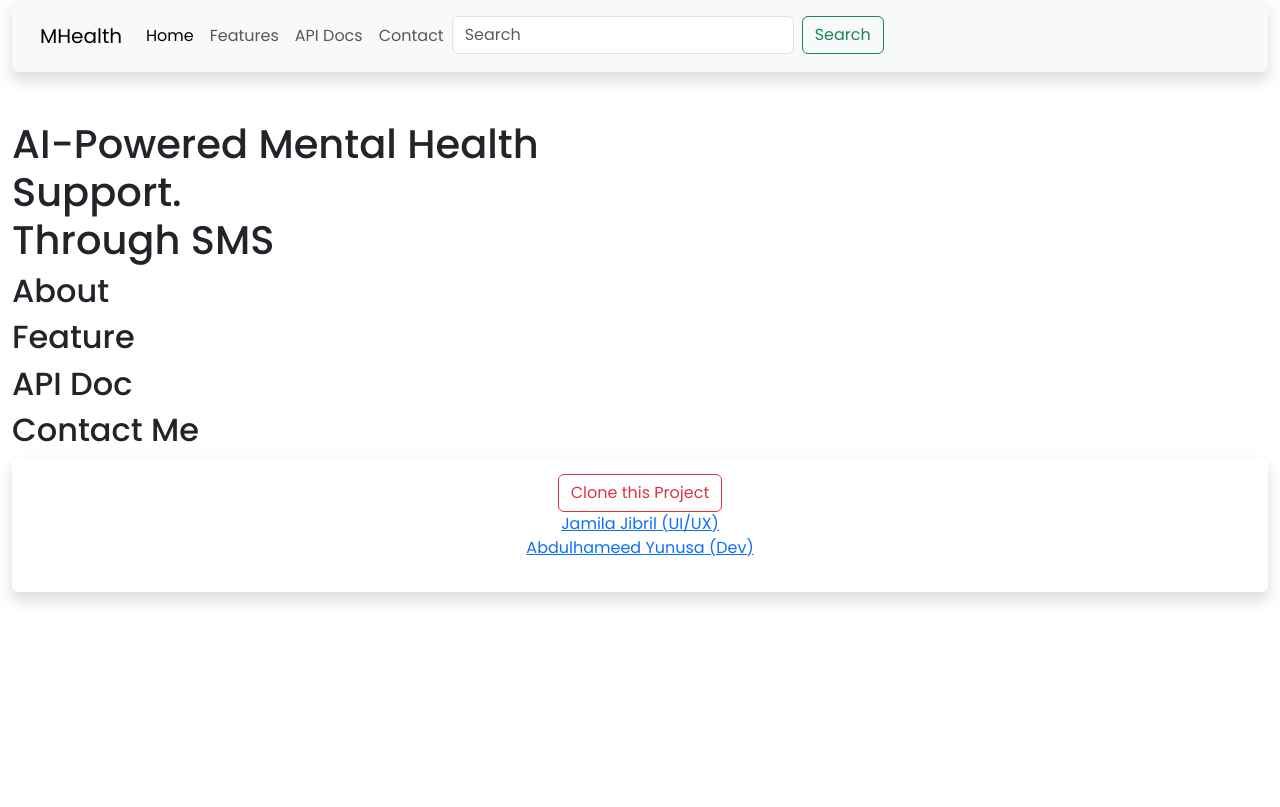
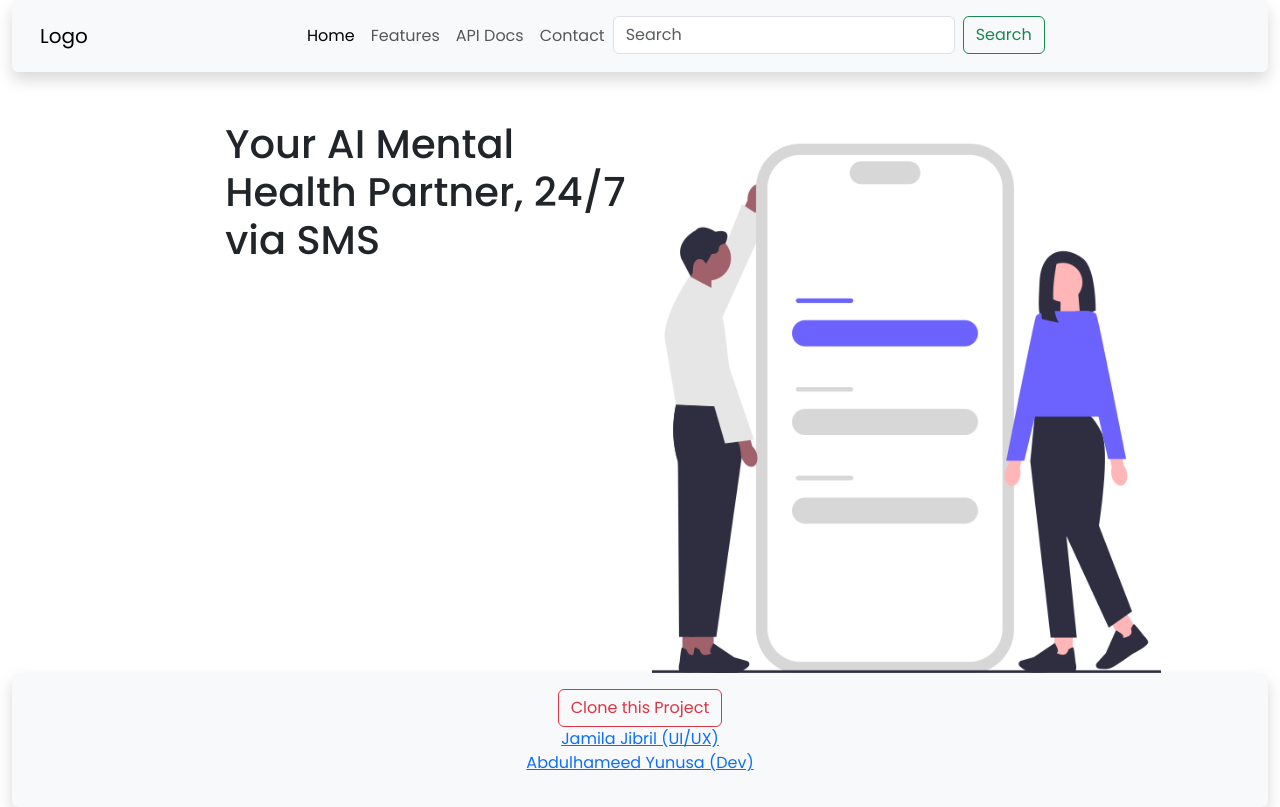
Before and after one commit to ayhameed/Twillio_Challenge, a website: page src/index.html in a window 1280 px wide. Drawn offline with nearby package versions, Linux system fonts and the light colour scheme.

Commit message:
fixed floating footer issue

```diff
--- a/src/css/styles.css
+++ b/src/css/styles.css
@@ -1,12 +1,4 @@
-/* Sets Background Color for footer*/
-.btm{
-
-    background-color: #f5faff;
-}
-
 /* Set font style */
 body {
     font-family: "Poppins", sans-serif;
 }
-
-/**/
--- a/src/index.html
+++ b/src/index.html
@@ -31,15 +31,15 @@
     <!-- CTA Ends -->
 
     <!-- Nav Bar-->
-    <nav class="navbar sticky-top navbar-expand-lg bg-body-tertiary shadow p-3 mb-5 rounded">
+    <nav class="navbar justify-content-center sticky-top navbar-expand-lg bg-body-tertiary shadow p-3 mb-5 rounded">
         <div class="container-fluid">
-            <a class="navbar-brand" href="#">MHealth</a>
+            <a class="navbar-brand" href="#">Logo</a>
             <button class="navbar-toggler" type="button" data-bs-toggle="collapse" data-bs-target="#navbarNav"
                 aria-controls="navbarNav" aria-expanded="false" aria-label="Toggle navigation">
                 <span class="navbar-toggler-icon"></span>
             </button>
-            <div class="collapse navbar-collapse" id="navbarNav">
-                <ul class="navbar-nav">
+            <div class="collapse navbar-collapse justify-content-center" id="navbarNav">
+                <ul class="navbar-nav justify-content-center">
                     <li class="nav-item">
                         <a class="nav-link active" aria-current="page" href="#">Home</a>
                     </li>
@@ -53,9 +53,9 @@
                         <a class="nav-link" href="#">Contact</a>
                     </li>
                     <li>
-                        <form class="d-flex " role="search">
-                            <input class="form-control me-2" type="search" placeholder="Search" aria-label="Search">
-                            <button class="btn btn-outline-success" type="submit">Search</button>
+                        <form class="d-flex  " role="search">
+                            <input class="form-control me-2 justify-content-end" type="search" placeholder="Search" aria-label="Search">
+                            <button class="btn btn-outline-success justify-content-end" type="submit">Search</button>
                         </form>
                     </li>
                 </ul>
@@ -65,38 +65,33 @@
     <!-- Nav Bar Ends-->
 
     <!--Header Section starts-->
-    <div class= row">
-        <div class="col-6">
+    <div class="row">
+        <div class="col-2"></div>
+        <div class="col-4">
             <h1>
-                AI-Powered Mental Health Support.
-                <br>
-                Through SMS
+                Your AI Mental Health Partner, 24/7 via SMS
             </h1>
         </div>
-        <div class="col-6"></div>
+        <div class="col-5">
+            <img src="/src/images/undraw_mobile_content_xvgr.png" class="img-fluid img-thumbnai" alt="Slider image">
+        </div>
+        <div class="col-2"></div>
     </div>
     <!--Header Section ends-->
 
     <!-- Main Section Begins -->
     <main>
         <section>
-            <h2>About</h2>
         </section>
         <section>
-            <h2>Feature</h2>
         </section>
         <section>
-            <h2>API Doc</h2>
-        </section>
-
-        <section>
-            <h2>Contact Me</h2>
         </section>
     </main>
     <!-- Main Section Ends -->
 
     <!-- Footer Begins-->
-    <div class="btm card-footer text-center shadow p-3 mb-5 rounded">
+    <footer class="bg-body-tertiary text-center shadow p-3 rounded ">
         <div class="card-body">
             <a href="https://github.com/ayhameed/Twillio_Challenge" class="btn btn-outline-danger">Clone this
                 Project</a>
@@ -109,7 +104,7 @@
                     Yunusa (Dev)</a>
             </p>
         </div>
-    </div>
+    </footer>
     <!-- Footer ends -->
 
     <!-- Boootstrap Bundle -->
@@ -118,5 +113,4 @@
         crossorigin="anonymous"></script>
     <!-- Bootstrap Bundle Ends-->
 </body>
-
 </html>
```
Also changed, not shown: src/images/undraw_mobile_content_xvgr.png (added), 2 other files.
